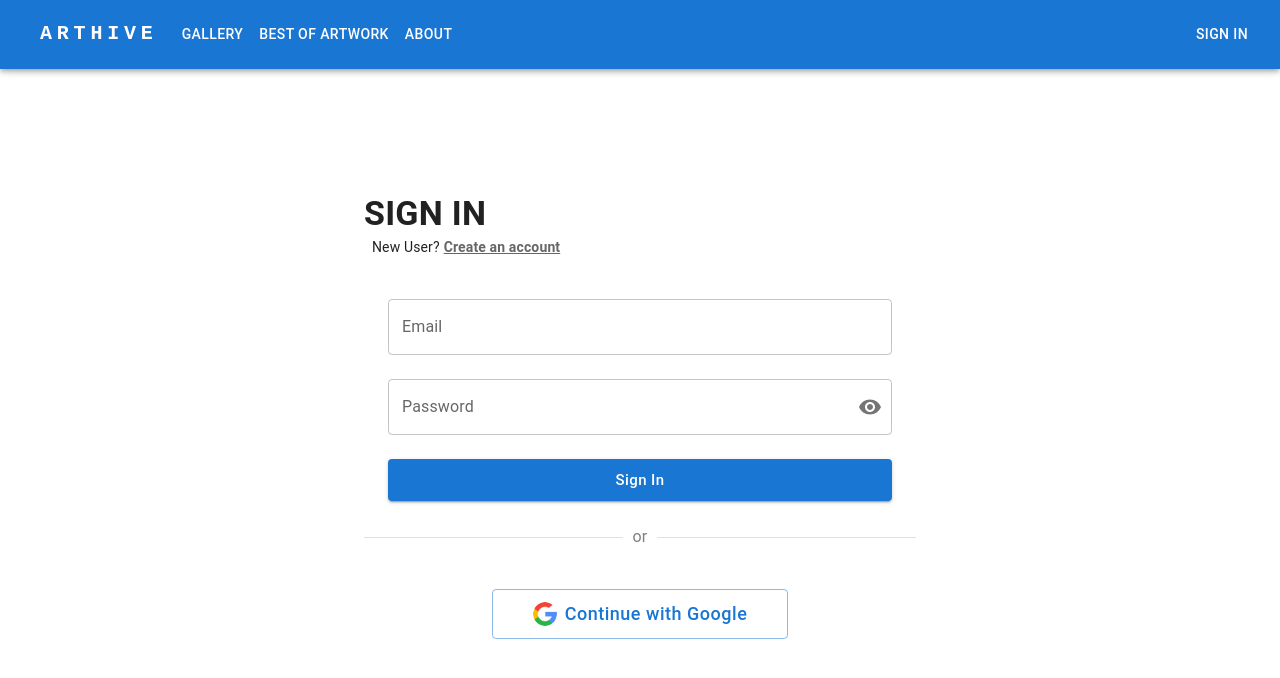
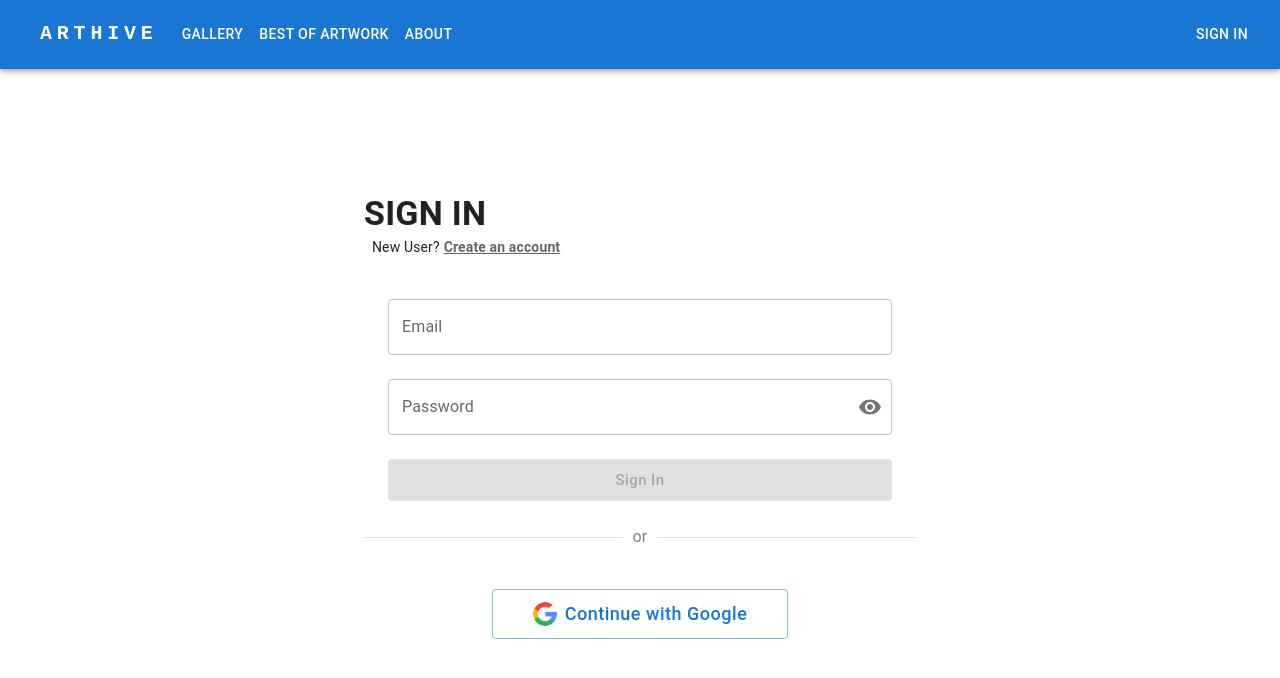
Before and after one commit to Code-the-Dream-School/jj-practicum-team-4-front, a React (Vite) app: page /sign-in in a window 1280 px wide. Shown: the top 678 px of the page. Built offline with nearby package versions, Linux system fonts and the light colour scheme; some icons are missing.

Commit message:
fix: handle submission function, incorrect src path.

```diff
--- a/src/components/Form/AuthForm.jsx
+++ b/src/components/Form/AuthForm.jsx
@@ -77,7 +77,7 @@ function AuthForm() {
             </Box>
           </Box>
           <Box
-            onSubmit={email && password && handleAuthSubmit}
+            onSubmit={handleAuthSubmit}
             component="form"
             sx={{
               px: 3,
@@ -124,13 +124,13 @@ function AuthForm() {
               />
             </FormControl>
             <Button
-              disabled={isFormSubmit}
+              disabled={isFormSubmit || (!email && !password)}
               type="submit"
               variant="contained"
               size="large"
               sx={{ textTransform: "capitalize", mt: 3 }}
             >
-              sign in
+              {isFormSubmit ? "loading" : "sign in"}
             </Button>
           </Box>
           <Divider sx={{ color: "grey" }}>or</Divider>
@@ -142,7 +142,7 @@ function AuthForm() {
             >
               <Avatar
                 alt="Google Icon"
-                src="src\assets\images\googleIcon.png"
+                src="src/assets/images/googleIcon.png"
                 sx={{ width: 24, height: 24, mr: 1 }}
               />
               Continue with Google
```
